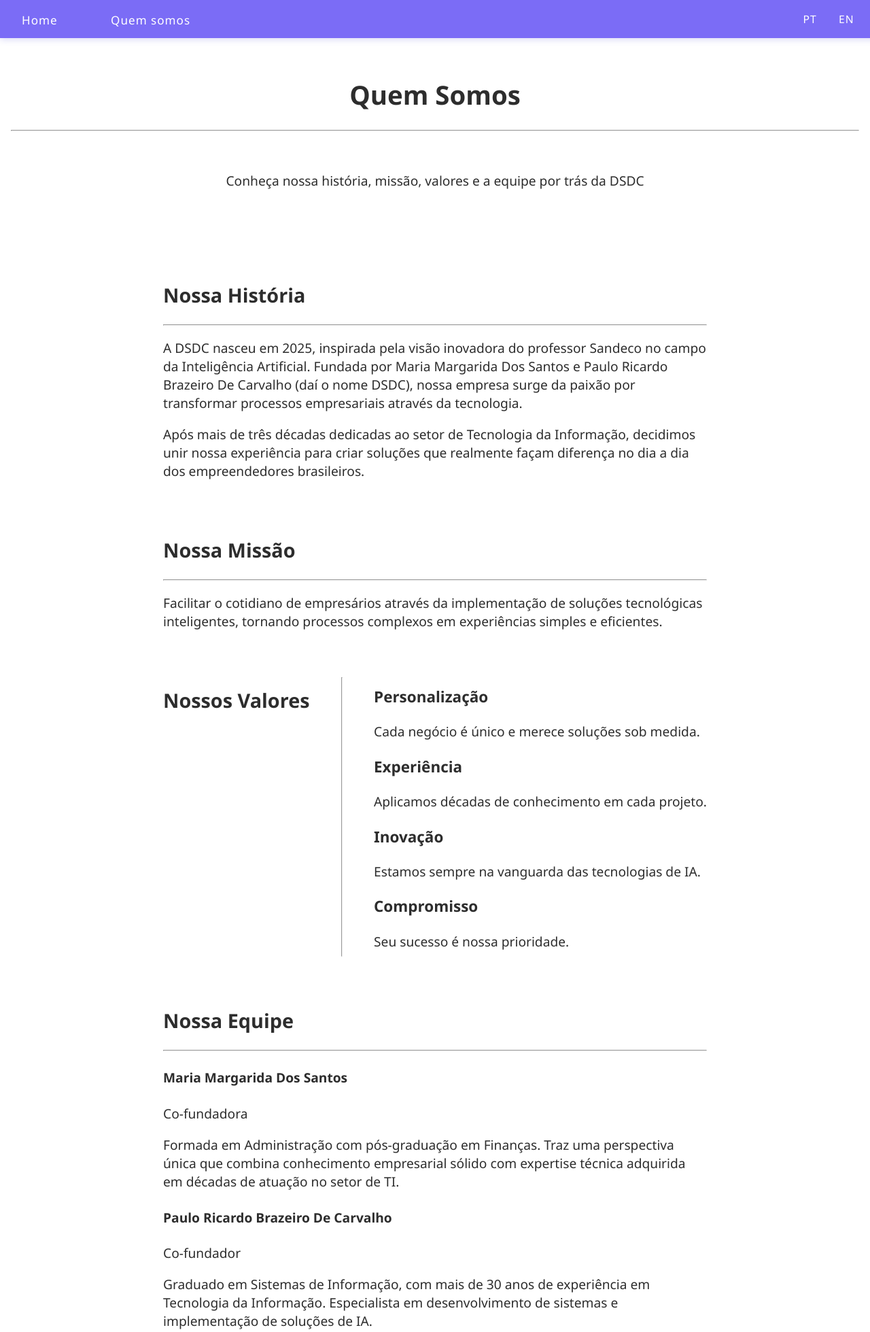
After one commit to brazeiro63/dsdc, a Flask app: page /quem-somos in a window 1280 px wide. The commit adds this page. Shown: the top 1959 px of the page at 68% size. Run offline with Flask 3, Linux system fonts and the light colour scheme.

Commit message:
Remove .env.example file, update dependencies to include python-dotenv, and enhance styling in CSS. Refactor routes and templates for improved structure, including the addition of a new 'Quem Somos' page.

```diff
--- a/app/__init__.py
+++ b/app/__init__.py
@@ -24,7 +24,7 @@ def create_app(config_object=None):
         # Configuração padrão
         app.config["SECRET_KEY"] = "chave-secreta-temporaria"
         app.config["SQLALCHEMY_DATABASE_URI"] = (
-            "postgresql://dsdc_user:deumaoito@localhost:5433/dsdc_database"
+            "postgresql://dsdc_user:deumaoito@db:5432/dsdc_database"
         )
         app.config["SQLALCHEMY_TRACK_MODIFICATIONS"] = False
         app.config["BABEL_DEFAULT_LOCALE"] = "pt"
--- a/app/config.py
+++ b/app/config.py
@@ -2,7 +2,6 @@
 import os
 
 class Config:
-    SECRET_KEY = os.environ.get('SECRET_KEY') or 'chave-secreta-temporaria'
-    SQLALCHEMY_DATABASE_URI = os.environ.get('DATABASE_URL') or \
-        'postgresql://dsdc_user:deumaoito@localhost:5433/dsdc_database'
+    SECRET_KEY = os.environ.get('SECRET_KEY')
+    SQLALCHEMY_DATABASE_URI = os.environ.get('DATABASE_URL')
     SQLALCHEMY_TRACK_MODIFICATIONS = False
--- a/app/routes.py
+++ b/app/routes.py
@@ -25,6 +25,11 @@ def index():
 
     return render_template('index.html', form=form)
 
+# Rota para a página Quem Somos
+@main_bp.route('/quem-somos')
+def quem_somos():
+    return render_template('quem_somos.html')
+
 # API endpoint para receber leads via AJAX (opcional)
 @main_bp.route('/api/leads', methods=['POST'])
 def create_lead_api():
--- a/app/static/css/style.css
+++ b/app/static/css/style.css
@@ -5,6 +5,7 @@ body {
     background: url('/static/img/tech-bg.jpg') no-repeat center center fixed;
     background-size: cover;
     color: #2d2d2d;
+    font-size: 1.2rem;
 }
 .overlay {
     background: rgba(255, 255, 255, 0.80);
@@ -22,7 +23,7 @@ header {
     letter-spacing: 2px;
 }
 .subtitle {
-    font-size: 1.1rem;
+    font-size: 1.5rem;
     color: #5e5e5e;
     margin-bottom: 0.5rem;
 }
@@ -61,7 +62,7 @@ main {
     border-radius: 14px;
     box-shadow: 0 2px 12px 0 #cfd8fc;
     color: #444;
-    font-size: 1.08em;
+    font-size: 0.98em;
     font-weight: 500;
     width: 170px;
     height: 170px;
@@ -103,7 +104,7 @@ form input, form textarea {
     border: 1px solid #d2d2f0;
     border-radius: 7px;
     background: #f6f6ff;
-    font-size: 1em;
+    font-size: 0.8em;
 }
 form button, form input[type=submit] {
     background: #7b6cf6;
@@ -175,6 +176,7 @@ footer {
     text-decoration: none;
     font-weight: 500;
     margin-left: 1rem;
+    padding: 0.5rem;
     font-size: 1.1rem;
 }
 .lang-switch a.active {
@@ -233,6 +235,7 @@ footer {
     gap: 0.5rem;
     align-items: center;
     margin-left: 1.5rem;
+    margin-right: 1.5rem;
 }
 .lang-switch-menu a {
     color: #fff;
--- a/app/templates/layout.html
+++ b/app/templates/base.html
@@ -12,8 +12,10 @@
         <ul>
             <li><a href="/">Home</a></li>
             <li><a href="/quem-somos">Quem somos</a></li>
+<!--
             <li><a href="/servicos">Serviços</a></li>
             <li><a href="/clientes">Clientes</a></li>
+-->
         </ul>
         <div class="lang-switch-menu">
             <a href="?lang=pt" class="{% if get_locale() == 'pt' %}active{% endif %}">PT</a>
--- a/app/templates/index.html
+++ b/app/templates/index.html
@@ -1,4 +1,4 @@
-{% extends "layout.html" %}
+{% extends "base.html" %}
 {% block content %}
 <div class="overlay">
     <header>
--- /dev/null
+++ b/app/templates/quem_somos.html
@@ -0,0 +1,196 @@
+{% extends "base.html" %}
+
+{% block title %}Quem Somos - DSDC{% endblock %}
+
+{% block content %}
+<!-- Masthead-->
+<header class="masthead">
+    <div class="container h-100">
+        <div class="row h-100 align-items-center justify-content-center text-center">
+            <div class="col-lg-10 align-self-end">
+                <h1 class="text-uppercase text-white font-weight-bold">Quem Somos</h1>
+                <hr class="divider my-4" />
+            </div>
+            <div class="emphasis-cards align-self-baseline">
+                <p class="text-white-75 font-weight-light mb-5">Conheça nossa história, missão, valores e a equipe por
+                    trás da DSDC</p>
+            </div>
+        </div>
+    </div>
+</header>
+
+<!-- Nossa História Section -->
+<section class="page-section bg-primary" id="historia">
+    <div class="container">
+        <div class="emphasis-cards row justify-content-center">
+            <div class="row justify-content-center">
+                <div class="col-lg-8 text-center">
+                    <h2 class="text-white mt-0">Nossa História</h2>
+                    <hr class="divider light my-5" />
+                    <div class="col-lg-8 mx-auto text-center">
+                        <p class="text-white-75 mb-4">A DSDC nasceu em 2025, inspirada pela visão inovadora do professor
+                            Sandeco
+                            no campo da Inteligência Artificial. Fundada por Maria Margarida Dos Santos e Paulo Ricardo Brazeiro De Carvalho
+                            (daí o nome DSDC), nossa empresa surge da paixão por transformar processos empresariais
+                            através
+                            da tecnologia.</p>
+                        <p class="text-white-75 mb-4">Após mais de três décadas dedicadas ao setor de Tecnologia da
+                            Informação,
+                            decidimos unir nossa experiência para criar soluções que realmente façam diferença no dia a
+                            dia
+                            dos
+                            empreendedores brasileiros.</p>
+                    </div>
+                </div>
+            </div>
+        </div>
+    </div>
+</section>
+
+<!-- Missão Section -->
+<section class="page-section" id="missao">
+    <div class="container">
+        <div class="emphasis-cards row justify-content-center">
+            <div class="row justify-content-center">
+                <div class="col-lg-8 text-center">
+                    <h2 class="text-center mt-0">Nossa Missão</h2>
+                    <hr class="divider my-4" />
+                    <div class="col-lg-8 mx-auto text-center">
+                        <p class="text-muted mb-5">Facilitar o cotidiano de empresários através da implementação de
+                            soluções tecnológicas inteligentes, tornando processos complexos em experiências simples e
+                            eficientes.</p>
+                    </div>
+                </div>
+            </div>
+        </div>
+    </div>
+</section>
+
+<!-- Valores Section -->
+<section class="page-section bg-dark text-white" id="valores">
+    <div class="container">
+        <div class="emphasis-cards row justify-content-center">
+            <h2 class="mb-4">Nossos Valores</h2>
+            <hr class="divider light my-4" />
+            <div class="row">
+                <div class="col-lg-3 col-md-6 text-center">
+                    <div class="mt-5">
+                        <i class="fas fa-4x fa-gem text-primary mb-4"></i>
+                        <h3 class="h4 mb-2">Personalização</h3>
+                        <p class="text-white-75 mb-0">Cada negócio é único e merece soluções sob medida.</p>
+                    </div>
+                </div>
+                <div class="col-lg-3 col-md-6 text-center">
+                    <div class="mt-5">
+                        <i class="fas fa-4x fa-laptop-code text-primary mb-4"></i>
+                        <h3 class="h4 mb-2">Experiência</h3>
+                        <p class="text-white-75 mb-0">Aplicamos décadas de conhecimento em cada projeto.</p>
+                    </div>
+                </div>
+                <div class="col-lg-3 col-md-6 text-center">
+                    <div class="mt-5">
+                        <i class="fas fa-4x fa-globe text-primary mb-4"></i>
+                        <h3 class="h4 mb-2">Inovação</h3>
+                        <p class="text-white-75 mb-0">Estamos sempre na vanguarda das tecnologias de IA.</p>
+                    </div>
+                </div>
+                <div class="col-lg-3 col-md-6 text-center">
+                    <div class="mt-5">
+                        <i class="fas fa-4x fa-heart text-primary mb-4"></i>
+                        <h3 class="h4 mb-2">Compromisso</h3>
+                        <p class="text-white-75 mb-0">Seu sucesso é nossa prioridade.</p>
+                    </div>
+                </div>
+            </div>
+        </div>
+    </div>
+</section>
+
+<!-- Equipe Section -->
+<section class="page-section bg-dark text-white" id="equipe">
+    <div class="container">
+        <div class="emphasis-cards row justify-content-center">
+            <div class="row justify-content-center">
+                <div class="col-lg-8 text-center">
+                    <h2 class="text-center mt-0">Nossa Equipe</h2>
+                    <hr class="divider light my-4" />
+                    <div class="row">
+                        <div class="col-lg-3 col-md-6 text-center">
+                            <div class="team-member">
+<!--                                <img class="mx-auto rounded-circle"
+                                    src="{{ url_for('static', filename='assets/img/team/2.jpg') }}"
+                                    alt="MariaMargarida Dos Santos" /> -->
+                                <h4>Maria Margarida Dos Santos</h4>
+                                <p class="text-muted">Co-fundadora</p>
+                                <p class="text-muted">Formada em Administração com pós-graduação em Finanças. Traz uma
+                                    perspectiva única que combina conhecimento empresarial sólido com expertise técnica adquirida em
+                                    décadas de atuação no setor de TI.
+                                    </p>
+                            </div>
+                        </div>
+                        <div class="col-lg-3 col-md-6 text-center">
+                            <div class="team-member">
+<!--                                <img class="mx-auto rounded-circle"
+                                    src="{{ url_for('static', filename='assets/img/team/1.jpg') }}"
+                                    alt="Paulo Brazeiro" /> -->
+                                <h4>Paulo Ricardo Brazeiro De Carvalho</h4>
+                                <p class="text-muted">Co-fundador</p>
+                                <p class="text-muted">Graduado em Sistemas de Informação, com mais de 30 anos de
+                                    experiência em Tecnologia da Informação. Especialista em desenvolvimento de sistemas e
+                                    implementação de soluções de IA.</p>
+                            </div>
+                        </div>
+                    </div>
+                </div>
+            </div>
+        </div>
+    </div>
+</section>
+
+<!-- Diferencial Section -->
+<section class="page-section bg-primary text-white" id="diferencial">
+    <div class="container">
+        <div class="emphasis-cards row justify-content-center">
+            <div class="row justify-content-center">
+                <div class="col-lg-8 text-center">
+                    <h2 class="text-white mt-0">Nosso Diferencial</h2>
+                    <hr class="divider light my-4" />
+                    <p class="text-white-75 mb-4">O que nos diferencia no mercado é a combinação da
+                        experiência técnica com a visão empresarial estratégica. Além desenvolvedores -
+                        somos consultores que entendem tando de tecnologia quanto de negócios.</p>
+                    <p class="text-white-75 mb-4">Utilizamos abordagem personalizada. Não acreditamos em soluções
+                        genéricas. Cada cliente recebe um atendimento individualizado, com soluções desenhadas
+                        especificamente para suas necessidades e desafios únicos.</p>
+                </div>
+            </div>
+        </div>
+    </div>
+</section>
+
+<!-- Público-Alvo Section -->
+<section class="page-section" id="publico">
+    <div class="container">
+        <div class="emphasis-cards row justify-content-center">
+            <div class="row justify-content-center">
+                <div class="col-lg-8 text-center">
+                    <h2 class="text-center mt-0">Público-Alvo</h2>
+                    <hr class="divider my-4" />
+                    <div class="col-lg-8 mx-auto text-center">
+                        <p class="text-muted mb-5">Atendemos principalmente micro e pequenas empresas dos setores de
+                            indústria, comércio e serviços que buscam otimizar seus processos através da tecnologia e
+                            inteligência artificial.</p>
+                        <p class="text-muted mb-5">Se você é um empreendedor que deseja simplificar processos
+                            complexos, automatizar tarefas repetitivas ou implementar soluções inteligentes em seu negócio,
+                            podemos te ajudar.</p>
+                        <p class="text-muted mb-5">Entre em contato conosco para saber mais sobre como podemos ajudar seu negócio.</p>
+                        <div class="col-lg-8 mx-auto text-center">
+                            <a class="btn btn-primary btn-xl js-scroll-trigger"
+                                href="{{ url_for('main.index') }}#contact">Entre em Contato</a>
+                        </div>
+                    </div>
+                </div>
+            </div>
+        </div>
+    </div>
+</section>
+{% endblock %}
--- a/pyproject.toml
+++ b/pyproject.toml
@@ -12,6 +12,7 @@ dependencies = [
     "email-validator>=2.2.0",
     "flask-migrate>=4.1.0",
     "flask-cors>=6.0.0",
+    "python-dotenv>=1.1.0",
 ]
 
 [tool.uv]
```
Also changed, not shown: requirements.txt (+26 -5 lines), 3 other files.
